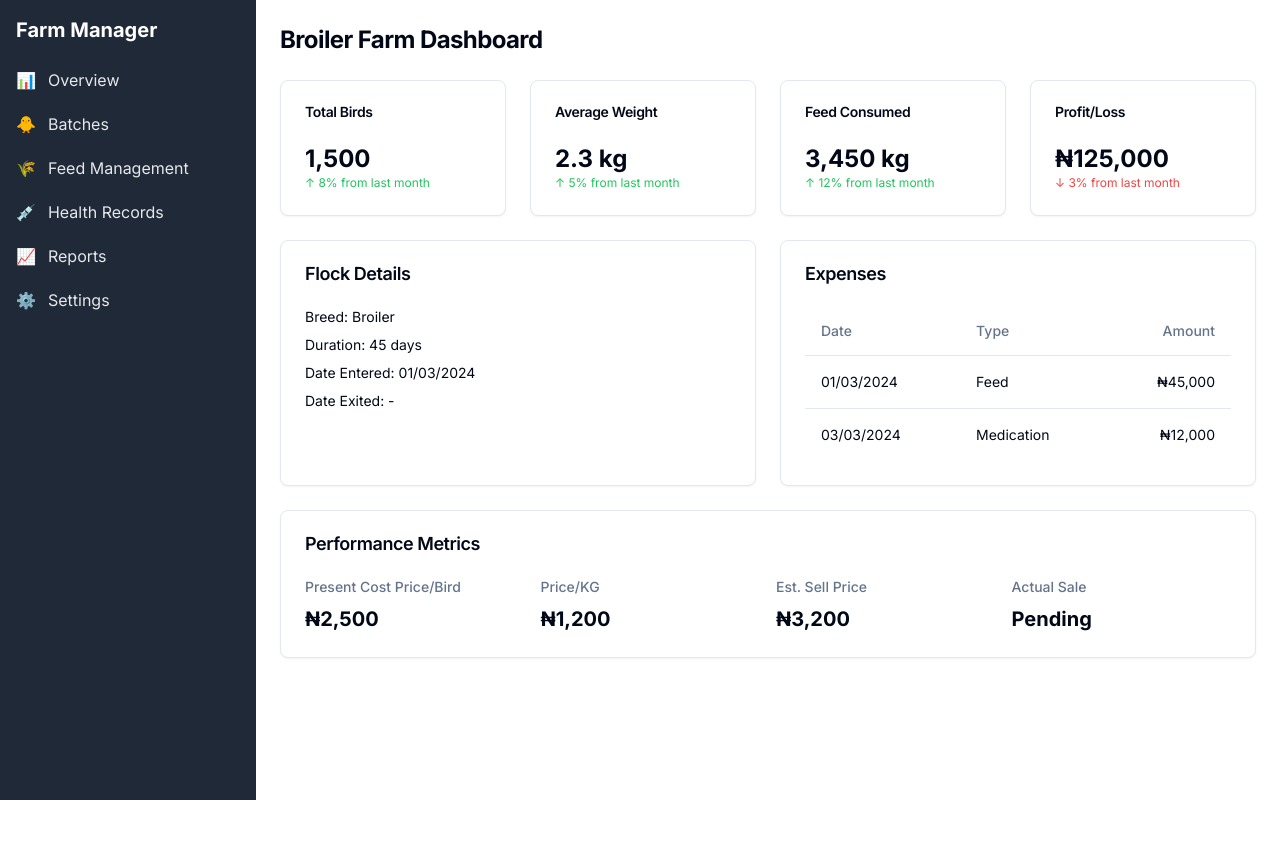
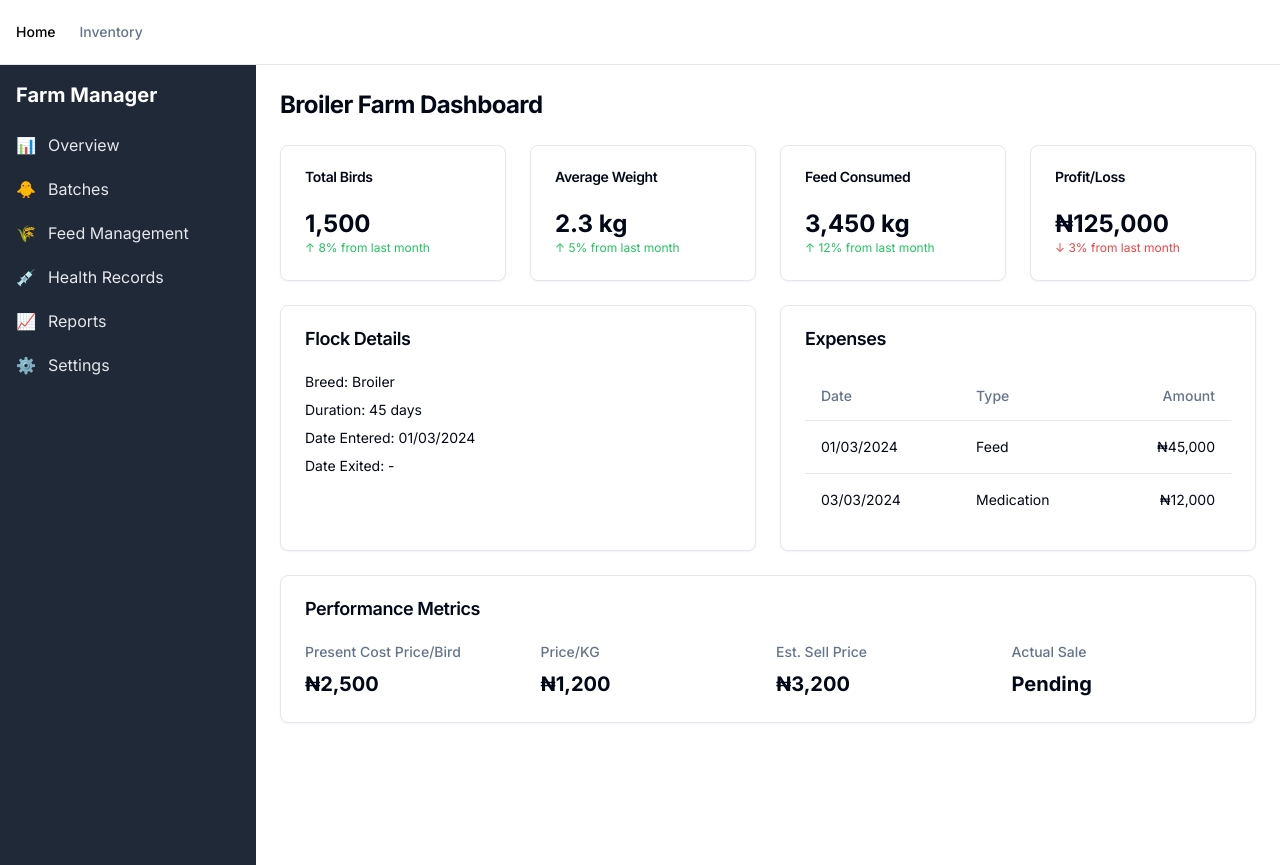
Before and after one commit to blackindividual/farm-manager, a Next.js app: page / in a window 1280 px wide. Before the commit the page ends 800 px from the top, so only its background shows below. Built offline with nearby package versions, Linux system fonts and the light colour scheme.

Commit message:
we almost there

```diff
--- a/app/api/inventory/route.ts
+++ b/app/api/inventory/route.ts
@@ -1,27 +1,32 @@
 import { NextResponse } from "next/server";
 import { db } from "@/lib/db";
+
+export async function GET() {
+  try {
+    const inventoryItems = await db.inventoryItem.findMany({
+      orderBy: {
+        createdAt: 'desc'
+      }
+    });
+
+    return NextResponse.json(inventoryItems);
+  } catch (error) {
+    console.error("[INVENTORY_GET]", error);
+    return new NextResponse("Internal error", { status: 500 });
+  }
+}
 
 export async function POST(req: Request) {
   try {
     const body = await req.json();
 
     const inventoryItem = await db.inventoryItem.create({
-      data: {
-        ...body
-      }
+      data: body
     });
 
     return NextResponse.json(inventoryItem);
   } catch (error) {
+    console.error("[INVENTORY_POST]", error);
     return new NextResponse("Internal error", { status: 500 });
   }
 }
-
-export async function GET() {
-  try {
-    const inventoryItems = await db.inventoryItem.findMany();
-    return NextResponse.json(inventoryItems);
-  } catch (error) {
-    return new NextResponse("Internal error", { status: 500 });
-  }
-}
--- a/app/layout.tsx
+++ b/app/layout.tsx
@@ -1,6 +1,8 @@
 import type { Metadata } from "next";
 import { Inter } from "next/font/google";
 import "./globals.css";
+import { MainNav } from "@/components/main-nav";
+import { Toaster } from "react-hot-toast";
 
 const inter = Inter({ subsets: ["latin"] });
 
@@ -17,7 +19,13 @@ export default function RootLayout({
   return (
     <html lang="en" suppressHydrationWarning>
       <body className={inter.className} suppressHydrationWarning>
-        {children}
+        <div className="border-b">
+          <div className="flex h-16 items-center px-4">
+            <MainNav />
+          </div>
+        </div>
+        <Toaster />
+        <main className="h-full">{children}</main>
       </body>
     </html>
   );
--- a/app/page.tsx
+++ b/app/page.tsx
@@ -1,5 +1,25 @@
-import { redirect } from "next/navigation";
+import { Button } from "@/components/ui/button";
+import Link from "next/link";
 
 export default function HomePage() {
-  redirect("/inventory");  // Redirect to inventory page
+  return (
+    <div className="flex flex-col items-center justify-center min-h-screen p-8">
+      <h1 className="text-4xl font-bold mb-8">Farm Manager</h1>
+      <div className="flex gap-4">
+        <Link href="/inventory">
+          <Button size="lg">
+            Inventory Management
+          </Button>
+        </Link>
+        {/* Add more navigation buttons as needed */}
+        {/* Example:
+        <Link href="/dashboard">
+          <Button size="lg">
+            Dashboard
+          </Button>
+        </Link>
+        */}
+      </div>
+    </div>
+  );
 }
--- /dev/null
+++ b/components/main-nav.tsx
@@ -0,0 +1,38 @@
+import Link from "next/link";
+import { cn } from "@/lib/utils";
+import { usePathname } from "next/navigation";
+
+export function MainNav() {
+  const pathname = usePathname();
+
+  const routes = [
+    {
+      href: '/',
+      label: 'Home',
+      active: pathname === '/',
+    },
+    {
+      href: '/inventory',
+      label: 'Inventory',
+      active: pathname === '/inventory',
+    },
+    // Add more routes as needed
+  ];
+
+  return (
+    <nav className="flex items-center space-x-4 lg:space-x-6">
+      {routes.map((route) => (
+        <Link
+          key={route.href}
+          href={route.href}
+          className={cn(
+            "text-sm font-medium transition-colors hover:text-primary",
+            route.active ? "text-black dark:text-white" : "text-muted-foreground"
+          )}
+        >
+          {route.label}
+        </Link>
+      ))}
+    </nav>
+  );
+}
```
